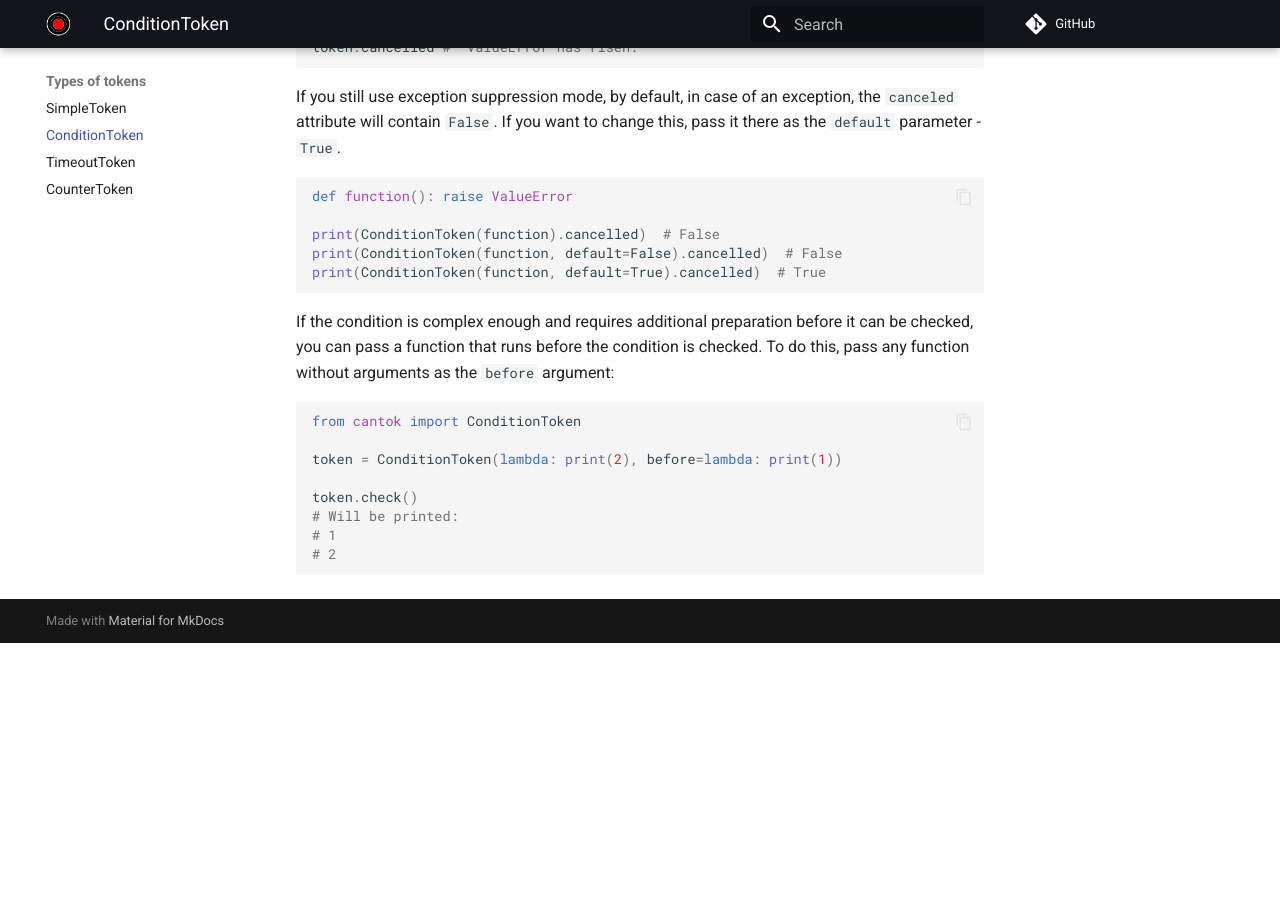
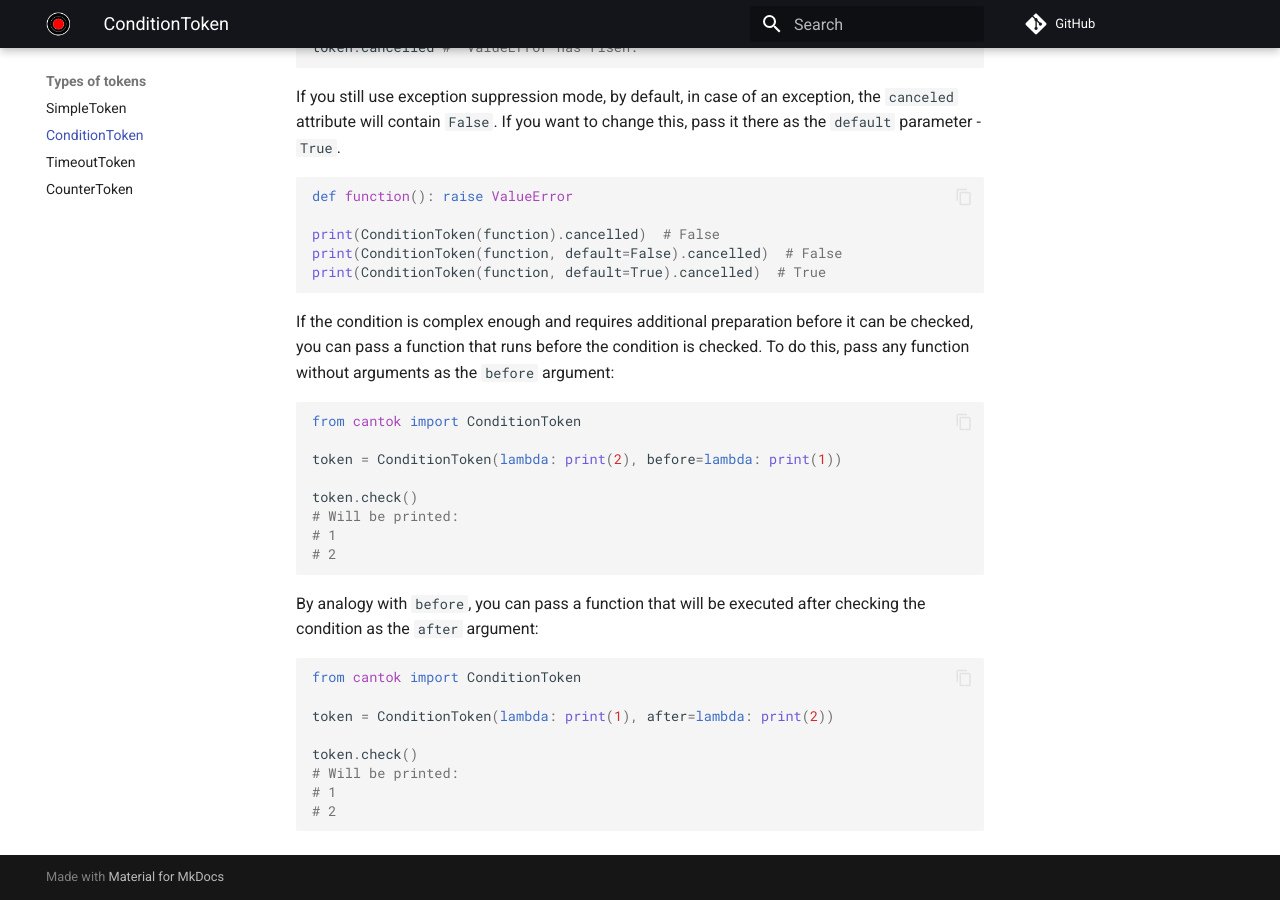
Before and after one commit to pomponchik/cantok, an MkDocs documentation site: the page built from docs/docs/types_of_tokens/ConditionToken.md, in a window 1280 px wide and 900 px high, scrolled down 721 px. Built offline with MkDocs 1.6.1 and Material for MkDocs 9.7.7, drawn with Linux system fonts in a browser that asks for light colours; comment, search, counter and statistics services are not loaded; before the commit the page ends 1364 px from its top, so only the background shows below that.

Commit message:
documentation

````diff
--- a/docs/docs/types_of_tokens/ConditionToken.md
+++ b/docs/docs/types_of_tokens/ConditionToken.md
@@ -44,3 +44,16 @@ token.check()
 # 1
 # 2
 ```
+
+By analogy with `before`, you can pass a function that will be executed after checking the condition as the `after` argument:
+
+```python
+from cantok import ConditionToken
+
+token = ConditionToken(lambda: print(1), after=lambda: print(2))
+
+token.check()
+# Will be printed:
+# 1
+# 2
+```
````
